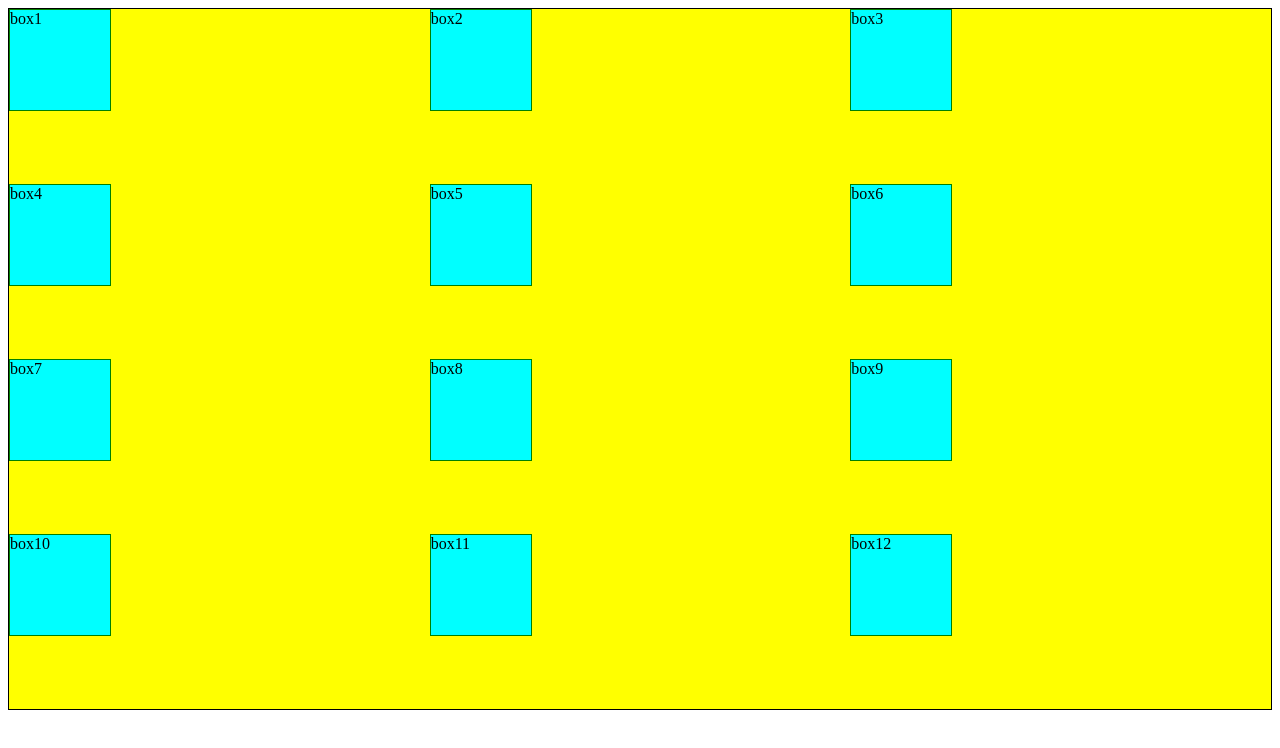
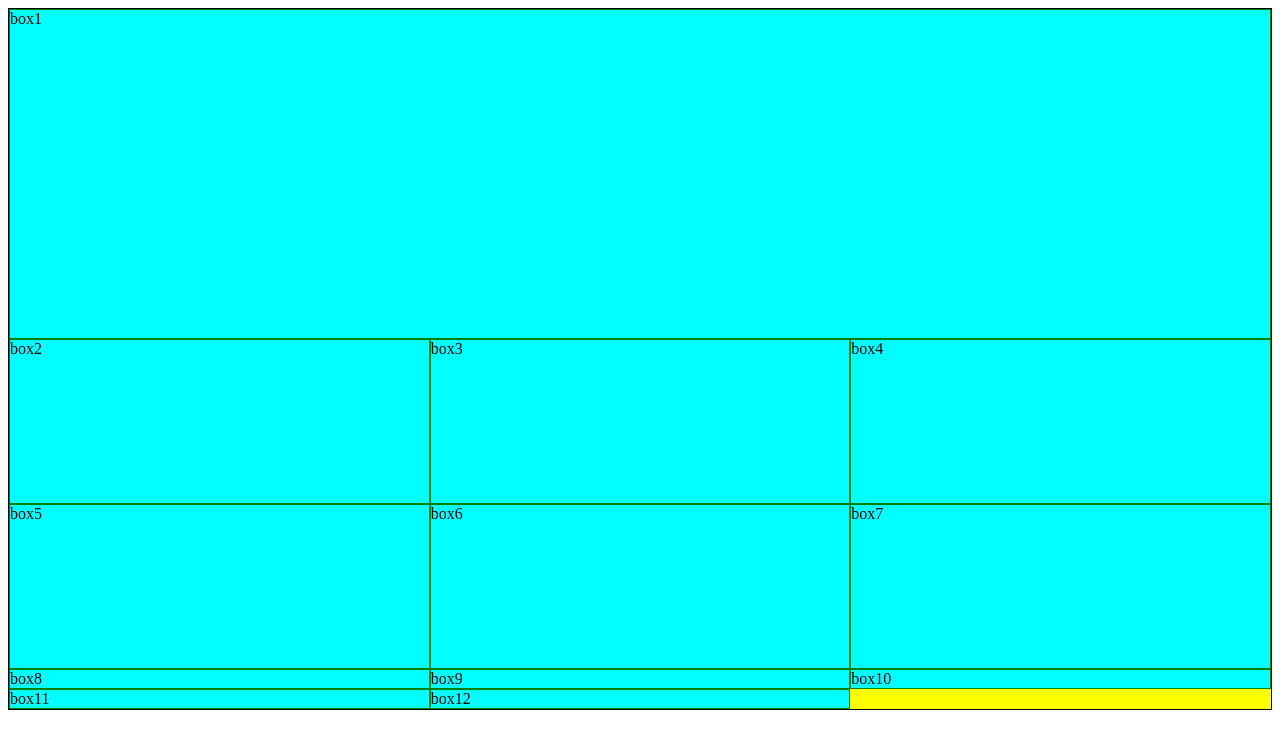
Before and after one commit to AkashChaurasiya3055/Love_Babber_Development, a plain HTML site: page Grid_Responsives/index.html in a window 1280 px wide. Drawn offline with Linux system fonts and the light colour scheme.

Commit message:
wevelopment

```diff
--- a/Grid_Responsives/index.html
+++ b/Grid_Responsives/index.html
@@ -8,7 +8,7 @@
 </head>
 <body>
     <div class="container">
-        <div class="box">box1</div>
+        <div class="box" id="box1">box1</div>
         <div class="box">box2</div>
         <div class="box">box3</div>
         <div class="box">box4</div>
--- a/Grid_Responsives/style.css
+++ b/Grid_Responsives/style.css
@@ -9,6 +9,12 @@
 .box{
     border: 1px solid green;
     background-color: aqua;
-    height: 100px;
-    width: 100px;
+    /* height: 100px;
+    width: 100px; */
 }
+#box1{
+     grid-column-start: 1;
+    grid-column-end: 4;
+    grid-row-start: 1;
+    grid-row-end: 3;
+}
```
